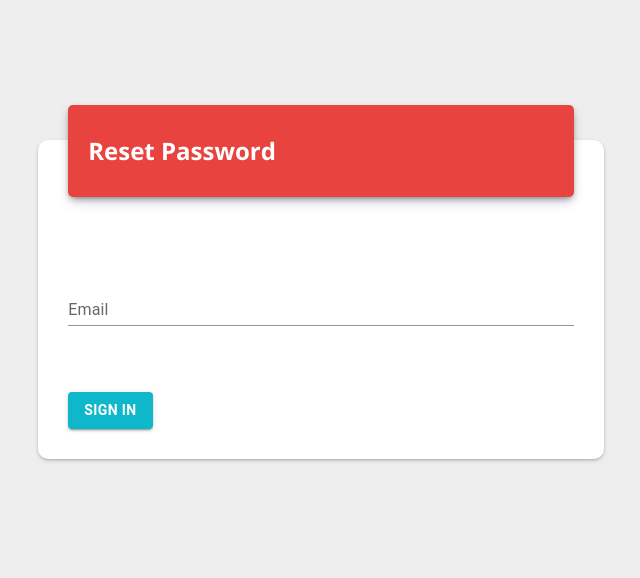
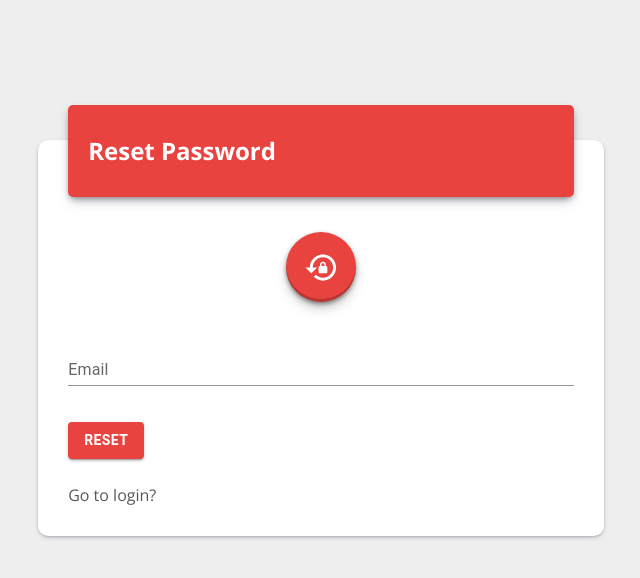
Before and after one commit to Robert-gut/admin_panel, a React (Vite) app: page /reset-password in a window 1280 px wide. Shown: the top 578 px of the page, without its empty margins (319-959 px from the left). Built offline with nearby package versions, Linux system fonts and the light colour scheme.

Commit message:
finish work  my task

```diff
--- a/src/App.css
+++ b/src/App.css
@@ -1,12 +1,13 @@
 .MuiFormHelperText-root {
    color: brown !important;
+
 }
 
 .css-1c2i806-MuiFormLabel-root-MuiInputLabel-root {
    font-size: large !important;
-   color: #0fb7cb !important;
+   color: #585858 !important;
 }
 
 .css-953pxc-MuiInputBase-root-MuiInput-root::after {
-   border-bottom: 2px solid #0fb7cb !important;
+   border-bottom: 2px solid #585858 !important;
 }
--- a/src/components/Types/enum.ts
+++ b/src/components/Types/enum.ts
@@ -1,9 +1,18 @@
 export const enum Color {
    Brown = '#e94340',
-   Blue = '#0fb7cb',
+   Blue = '#15d2e7',
    Green = '#4ea952',
    Purple = '#952daf',
    Orange = '#fc960e',
+   Silver = '#585858',
    White = '#FFF',
    Black = '#000'
 }
+
+export const enum ColorHover {
+   Brown = '#fc5151',
+   Blue = '#1ae4fa',
+   Green = '#66f06d',
+   Purple = '#dd55ff',
+   Orange = '#f1a239',
+}
--- a/src/components/Types/sx.ts
+++ b/src/components/Types/sx.ts
@@ -1,6 +1,6 @@
-import { Button, ButtonProps, styled } from "@mui/material";
+import { Button, styled } from "@mui/material";
 import { Color } from "./enum"
-
+import { ColorButtonProps } from "./interface";
 
 export const styleBox = {
    // 'width': '50%',
@@ -28,8 +28,16 @@ export const styleContainer = {
 }
 
 
-export const avatarStyles = {
+export const avatarStylesUser = {
    backgroundColor: Color.Blue,
+   width: '70px',
+   height: '70px',
+   marginBottom: '20px',
+   marginTop: '-30px',
+   boxShadow: 'rgba(0, 0, 0, 0.4) 0px 2px 4px, rgba(0, 0, 0, 0.3) 0px 7px 13px -3px, rgba(0, 0, 0, 0.2) 0px -3px 0px inset'
+};
+export const avatarStylesResetPassword = {
+   backgroundColor: Color.Brown,
    width: '70px',
    height: '70px',
    marginBottom: '20px',
@@ -38,12 +46,13 @@ export const avatarStyles = {
 };
 
 
-export const ColorButton = styled(Button)<ButtonProps>(() => ({
-   backgroundColor: Color.Blue,
-   marginTop: '55px',
+
+export const ColorButton = styled(Button)<ColorButtonProps>(({ typecolor, typecolorhover }) => ({
+   backgroundColor: typecolor,
+   margin: '25px 0',
    fontWeight: '600',
    '&:hover': {
-      backgroundColor: Color.Blue,
+      backgroundColor: typecolorhover,
    },
 }));
 
@@ -58,3 +67,13 @@ export const stBoxResetPassword = {
 export const stContainerLogin = {
    'backgroundColor': Color.Blue
 };
+
+
+export const linkStyles = {
+   margin: '25px 0',
+   color: Color.Silver,
+   textDecoration: 'none',
+   '&:hover': {
+      backgroundColor: 'black',
+   },
+};
--- a/src/pages/Login/Login.tsx
+++ b/src/pages/Login/Login.tsx
@@ -3,10 +3,11 @@ import { ColorBlock } from '../../components/ColorBlock/ColorBlock';
 import { Alert, Avatar, CircularProgress, Grid, Snackbar } from '@mui/material';
 import { Form, Formik, FormikHelpers } from 'formik';
 import * as yup from 'yup';
-import { useNavigate } from 'react-router-dom';
-import { ColorButton, avatarStyles, stBoxLogin, stContainerLogin } from '../../components/Types/sx';
+import { Link, useNavigate } from 'react-router-dom';
+import { ColorButton, avatarStylesUser, linkStyles, stBoxLogin, stContainerLogin } from '../../components/Types/sx';
 import { IUser } from '../../components/Types/interface';
 import { CustomInput } from '../../components/CustomInput/CustomInput'
+import { Color, ColorHover } from '../../components/Types/enum';
 
 
 export const Login = () => {
@@ -61,13 +62,15 @@ export const Login = () => {
       }
    }
 
+
+
    return (
       <div>
          <ColorBlock containerChild={<h2>Sign in</h2>} yourStyleBox={stBoxLogin} yourStyleContainer={stContainerLogin} boxChildren={
             <div>
                <Grid container justifyContent="center" alignItems="center">
                   <Avatar
-                     style={avatarStyles}
+                     style={avatarStylesUser}
                      src="/broken-image.jpg"
                   />
                </Grid>
@@ -76,7 +79,8 @@ export const Login = () => {
                      <Form>
                         <CustomInput name="email" label="Email" />
                         <CustomInput name="password" label="Password" type="password" />
-                        <ColorButton type="submit" variant="contained" disabled={props.isSubmitting}>
+                        <ColorButton typecolor={Color.Blue} typecolorhover={ColorHover.Blue} type="submit" variant="contained" disabled={props.isSubmitting}>
+
                            {props.isSubmitting ? (
                               <>
                                  <CircularProgress size={24} color="inherit" style={{ marginRight: '8px' }} />
@@ -87,6 +91,7 @@ export const Login = () => {
                      </Form>
                   )}
                </Formik>
+               <Link style={linkStyles} to='/reset-password'>Reset your password?</Link>
             </div>
          } />
          <div>
--- a/src/pages/Reset-password/Reset-password.tsx
+++ b/src/pages/Reset-password/Reset-password.tsx
@@ -1,14 +1,24 @@
 import { Form, Formik, FormikHelpers } from "formik"
 import { ColorBlock } from "../../components/ColorBlock/ColorBlock"
-import { ColorButton, stBoxResetPassword } from "../../components/Types/sx"
+import { ColorButton, avatarStylesResetPassword, linkStyles, stBoxResetPassword } from "../../components/Types/sx"
 import { CustomInput } from "../../components/CustomInput/CustomInput"
-import { Alert, CircularProgress, Snackbar } from "@mui/material"
+import { Alert, Avatar, CircularProgress, Grid, Snackbar } from "@mui/material"
 import { IUser } from "../../components/Types/interface"
 import { useNavigate } from "react-router"
 import { useState } from "react"
+import { Color, ColorHover } from "../../components/Types/enum"
+import * as yup from 'yup';
+import LockResetIcon from '@mui/icons-material/LockReset';
+import { Link } from "react-router-dom"
+
 
 export const ResetPassword = () => {
    const navigate = useNavigate()
+
+   //* валідація
+   const validationSchema = yup.object({
+      email: yup.string().email('Invalid email format').required('Email is required'),
+   })
 
    //* Снейкбар
    const [snackbarData, setSnackbarData] = useState<{ open: boolean, error: boolean }>({ open: false, error: false });
@@ -47,22 +57,29 @@ export const ResetPassword = () => {
       <div>
          <ColorBlock boxChildren={
             <div>
+               <Grid container justifyContent="center" alignItems="center">
+                  <Avatar style={avatarStylesResetPassword}>
+                     <LockResetIcon fontSize="large" />
+                  </Avatar>
+               </Grid>
 
-               <Formik initialValues={initialValues} onSubmit={onSubmit}>
+               <Formik initialValues={initialValues} validationSchema={validationSchema} onSubmit={onSubmit}>
                   {(props) => (
                      <Form>
                         <CustomInput name="email" label="Email" />
-                        <ColorButton type="submit" variant="contained" disabled={props.isSubmitting}>
+                        <ColorButton typecolor={Color.Brown} typecolorhover={ColorHover.Brown} type="submit" variant="contained" disabled={props.isSubmitting}>
                            {props.isSubmitting ? (
                               <>
                                  <CircularProgress size={24} color="inherit" style={{ marginRight: '8px' }} />
                                  Loading
                               </>
-                           ) : 'Sign in'}
+                           ) : 'Reset'}
                         </ColorButton>
                      </Form>
                   )}
                </Formik>
+               <Link style={linkStyles} to='/logIn'>Go to login?</Link>
+
             </div>
          } yourStyleBox={stBoxResetPassword} containerChild={<h2>Reset Password</h2>} />
          <div>
@@ -73,7 +90,7 @@ export const ResetPassword = () => {
                   variant="filled"
                   sx={{ width: '100%', backgroundColor: snackbarData.error ? 'red' : 'green' }}
                >
-                  {snackbarData.error ? 'Даного користувача не існує!' : 'Успіший вхід!'}
+                  {snackbarData.error ? 'Помилка' : 'Відправлено'}
                </Alert>
             </Snackbar>
          </div>
```
Also changed, not shown: src/components/Types/interface.ts (+7 -0 lines).
